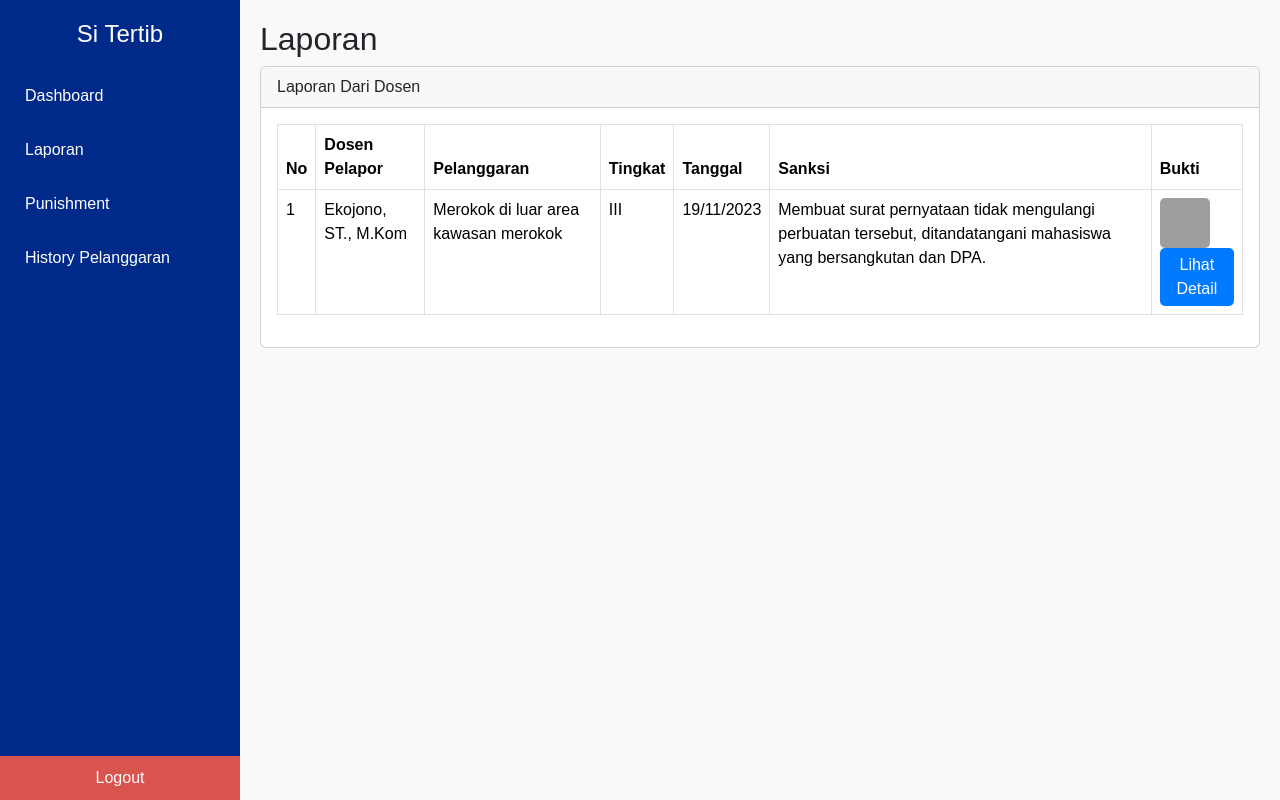
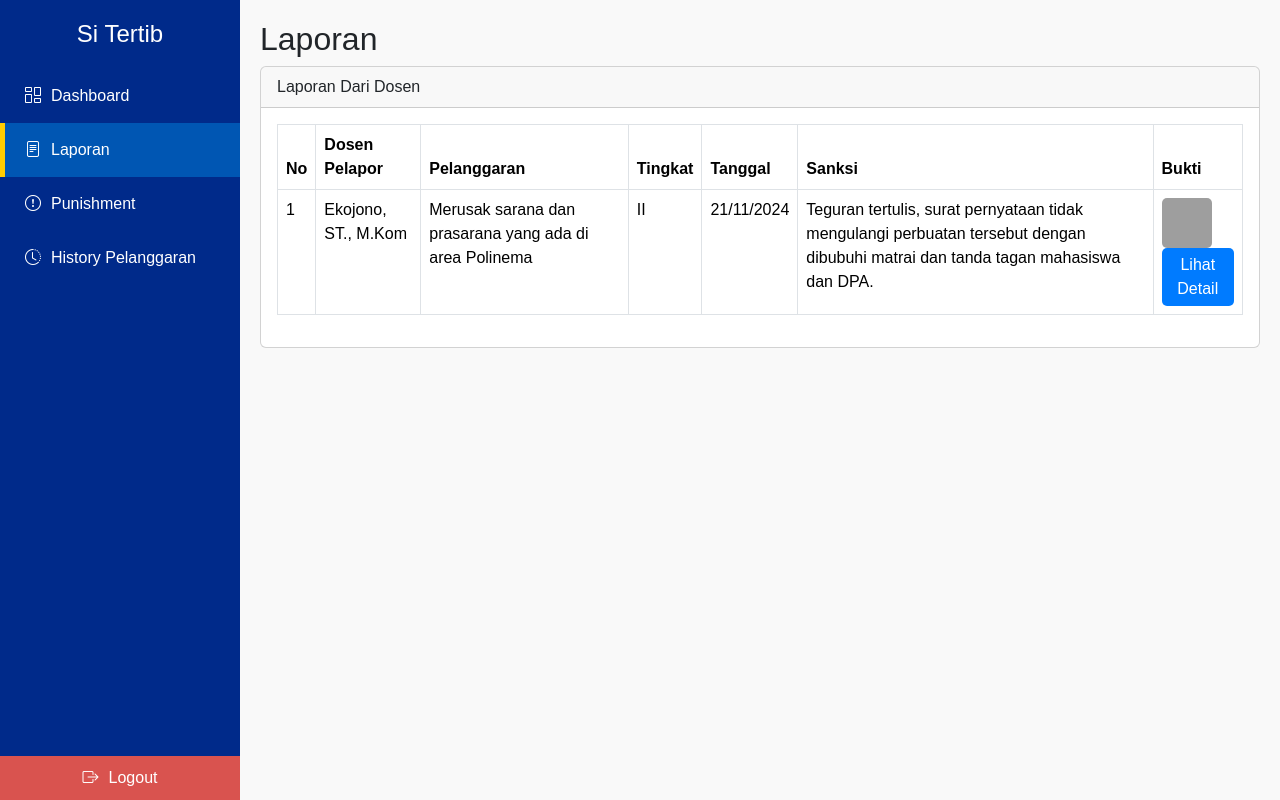
Before and after one commit to NaafiRidho/Sistem-tata-tertib, a PHP site: page /laporanMhs.php in a window 1280 px wide. Run offline with PHP 8.4, Linux system fonts and the light colour scheme; grey boxes are pictures that could not be loaded.

Commit message:
fixed laporan mhs

```diff
--- a/laporanMhs.php
+++ b/laporanMhs.php
@@ -6,6 +6,8 @@
   <title>Laporan Si Tertib</title>
   <!-- Bootstrap CSS -->
   <link href="https://cdn.jsdelivr.net/npm/bootstrap@5.3.0-alpha3/dist/css/bootstrap.min.css" rel="stylesheet">
+  <!-- Bootstrap Icons -->
+  <link href="https://cdn.jsdelivr.net/npm/bootstrap-icons/font/bootstrap-icons.css" rel="stylesheet">
   <style>
     body {
       margin: 0;
@@ -38,6 +40,7 @@
     .menu a {
       display: flex;
       align-items: center;
+      gap: 10px;
       color: white;
       padding: 15px 20px;
       text-decoration: none;
@@ -46,14 +49,21 @@
       transition: all 0.3s;
     }
 
+    .menu a.active {
+      background-color: #0056b3;
+      border-left: 5px solid #ffcc00;
+    }
+
     .menu a:hover {
       background-color: #0056b3;
       border-left: 5px solid #ffcc00;
     }
 
     .logout a {
-      display: block;
-      text-align: center;
+      display: flex;
+      align-items: center;
+      justify-content: center;
+      gap: 10px; /* Jarak antara ikon dan teks */
       color: white;
       padding: 10px;
       font-size: 1rem;
@@ -97,16 +107,15 @@
 <div class="sidebar">
   <div class="menu">
     <h2>Si Tertib</h2>
-    <a href="dashboardMhs.php"><i class="bi bi-house"></i> Dashboard</a>
+    <a href="dashboardMhs.php"><i class="bi bi-columns-gap"></i> Dashboard</a>
     <a href="laporanMhs.php" class="active"><i class="bi bi-file-text"></i> Laporan</a>
-    <a href="#punishment"><i class="bi bi-gavel"></i> Punishment</a>
-    <a href="#history"><i class="bi bi-clock-history"></i> History Pelanggaran</a>
+    <a href="punishmentMhs.php"><i class="bi bi-exclamation-circle"></i> Punishment</a>
+    <a href="historyMhs.php"><i class="bi bi-clock-history"></i> History Pelanggaran</a>
   </div>
   <div class="logout">
     <a href="login.php"><i class="bi bi-box-arrow-right"></i> Logout</a>
   </div>
 </div>
-
 
 <div class="content">
   <h2>Laporan</h2>
@@ -131,10 +140,10 @@
           <tr>
             <td>1</td>
             <td>Ekojono, ST., M.Kom</td>
-            <td>Merokok di luar area kawasan merokok</td>
-            <td>III</td>
-            <td>19/11/2023</td>
-            <td>Membuat surat pernyataan tidak mengulangi perbuatan tersebut, ditandatangani mahasiswa yang bersangkutan dan DPA.</td>
+            <td>Merusak sarana dan prasarana yang ada di area Polinema</td>
+            <td>II</td>
+            <td>21/11/2024</td>
+            <td>Teguran tertulis, surat pernyataan tidak mengulangi perbuatan tersebut dengan dibubuhi matrai dan tanda tagan mahasiswa dan DPA.</td>
             <td>
               <img src="bukti1.jpg" alt="Bukti">
               <br>
```
